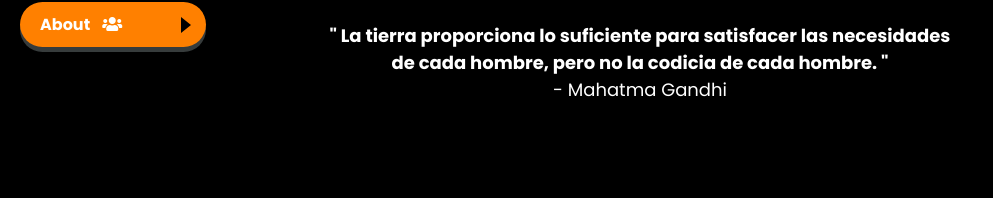
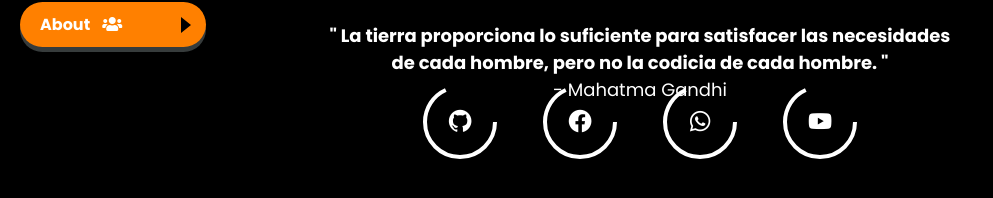
Before and after one commit to AlfredGarciaa/Evaluacion-Impacto-Ambiental, a React (Create React App) app: page /about in a window 1280 px wide. Shown: the part 278-476 px from the top of the page, without its empty margins (0-993 px from the left). Built offline with nearby package versions, Linux system fonts and the light colour scheme; a web font is replaced by a local one.

Commit message:
Dashboard de iconos

```diff
--- a/src/Styles/Icons.css
+++ b/src/Styles/Icons.css
@@ -31,23 +31,23 @@
 }
 
 .icon:hover {
-    background-color: #e60073;
-    box-shadow:  0 0 20px #e60073 ;
+    background-color: #8f8484;
+    box-shadow:  0 0 20px #8f8484 ;
 }
 
 .icon:hover:nth-child(2) {
-    background-color: #1877f2;
-    box-shadow:  0 0 20px #1877f2;
+    background-color: #3b5998 ;
+    box-shadow:  0 0 20px #3b5998 ;
 }
 
 .icon:hover:nth-child(3) {
-    background-color: #25d366;
-    box-shadow: 0 0 20px #25d366 ;
+    background-color: #25D366;
+    box-shadow: 0 0 20px #25D366 ;
 }
 
 .icon:hover:nth-child(4) {
-    background-color: #1da1f2;
-    box-shadow:  0 0 20px #1da1f2 ;
+    background-color: #c4302b ;
+    box-shadow:  0 0 20px #c4302b  ;
 }
 
 .icon i {
--- a/src/Views/About.js
+++ b/src/Views/About.js
@@ -48,12 +48,35 @@ const About = () => {
 
       <div className="body1">
         <div className="main1">
-          <h1>
-            Hola
-          </h1>
+          <div className="icon">
+            <svg height="80" width="80">
+              <circle cx="40" cy="40" r="35" stroke="white" strokeWidth="4" fill="none"></circle>
+            </svg>
+            <i className="bx bxl-github"></i>
+          </div>
+
+          <div className="icon">
+            <svg height="80" width="80">
+              <circle cx="40" cy="40" r="35" stroke="white" strokeWidth="4" fill="none"></circle>
+            </svg>
+            <i className="bx bxl-facebook-circle"></i>
+          </div>
+
+          <div className="icon">
+            <svg height="80" width="80">
+              <circle cx="40" cy="40" r="35" stroke="white" strokeWidth="4" fill="none"></circle>
+            </svg>
+            <i className="bx bxl-whatsapp"></i>
+          </div>
+
+          <div className="icon">
+            <svg height="80" width="80">
+              <circle cx="40" cy="40" r="35" stroke="white" strokeWidth="4" fill="none"></circle>
+            </svg>
+            <i className="bx bxl-youtube"></i>
+          </div>
         </div>
       </div>
-
     </div>
   );
 };
```
Also changed, not shown: src/Components/About.jsx (deleted), src/Components/Icons.jsx (deleted).
